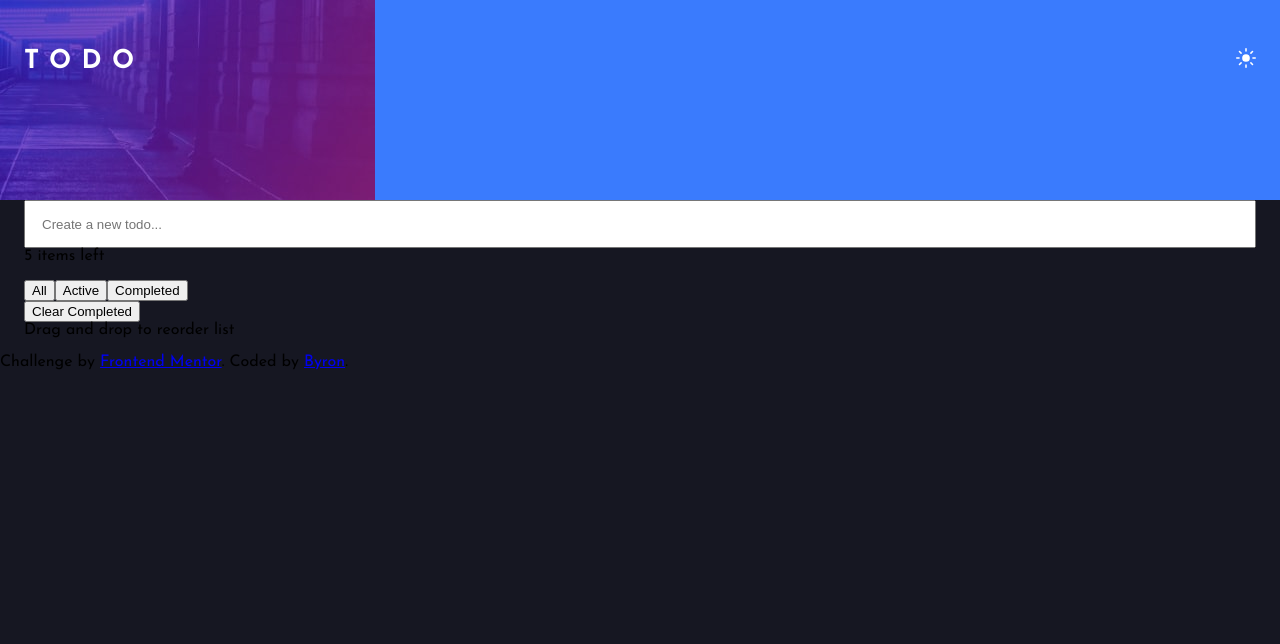
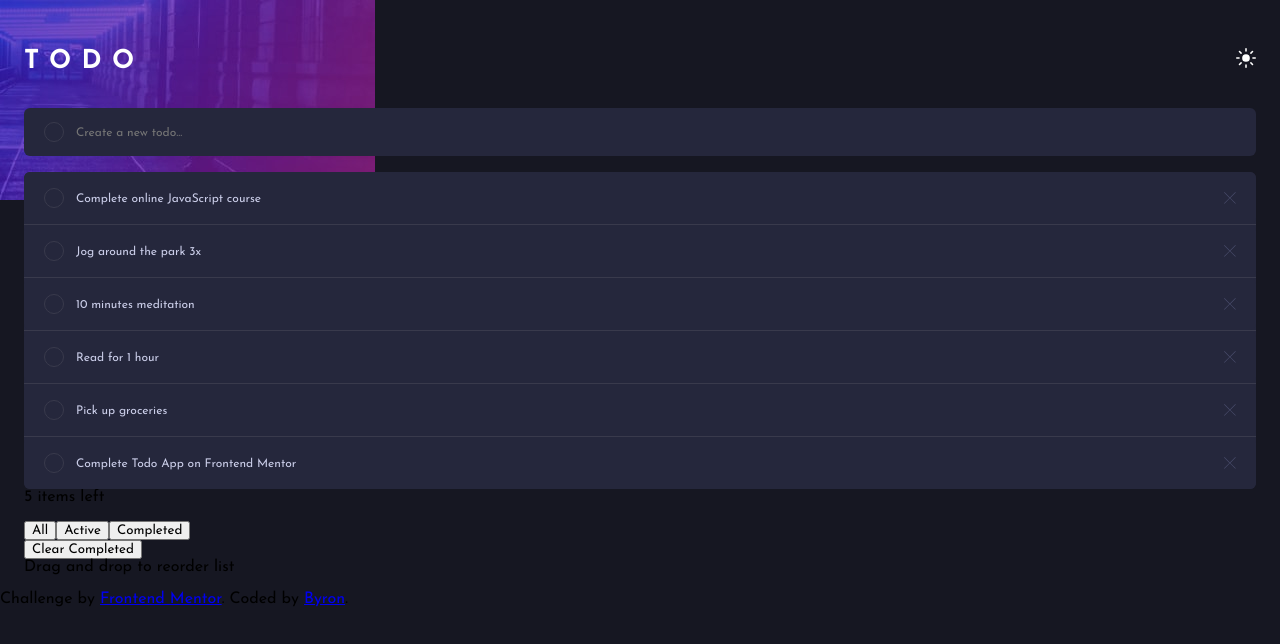
Before and after one commit to byronbyron/todo-app, a Next.js app: page / in a window 1280 px wide. Shown: the top 644 px of the page. Built offline with nearby package versions, Linux system fonts and the light colour scheme.

Commit message:
Add basic styling for todo list items with dummy data

```diff
--- a/pages/index.js
+++ b/pages/index.js
@@ -2,6 +2,15 @@ import Head from 'next/head'
 import Image from 'next/image'
 
 export default function Home() {
+  const todos = [
+    {title: 'Complete online JavaScript course'},
+    {title: 'Jog around the park 3x'},
+    {title: '10 minutes meditation'},
+    {title: 'Read for 1 hour'},
+    {title: 'Pick up groceries'},
+    {title: 'Complete Todo App on Frontend Mentor'},
+  ]
+
   return (
     <div>
       <Head>
@@ -21,10 +30,24 @@ export default function Home() {
       </header>
 
       <main className="main container">
-        <form>
+        <form className="todo-form">
           <label htmlFor="todo" className="sr-only">Create a new todo</label>
-          <input type="text" name="todo" id="todo" placeholder="Create a new todo..." className="todo-item" />
+          <input type="text" name="todo" id="todo" placeholder="Create a new todo..." className="todo-input" />
         </form>
+
+        <ul className="todo-list">
+          {todos.map((todo, i) => {
+            return (
+              <li className="todo-item">
+                <button class="todo-btn">{todo.title}</button>
+                <button className="todo-delete">
+                  <span className="sr-only">Delete {todo.title}</span>
+                  <img src="/icon-cross.svg" alt="" />
+                </button>
+              </li>
+            );
+          })}
+        </ul>
 
         <div>
           <div>
--- a/styles/globals.css
+++ b/styles/globals.css
@@ -7,6 +7,11 @@
 
   --c-background: hsl(235, 21%, 11%);
   --c-title: hsl(0, 0%, 100%);
+  --c-todo-item: hsl(235, 24%, 19%);
+  --c-todo-item-text: hsl(234, 39%, 85%);
+  --c-todo-item-text-hover: hsl(236, 33%, 92%);
+  --c-todo-item-check-circle: hsl(237, 14%, 26%);
+  --c-todo-item-border: hsl(237, 14%, 26%);
 }
 
 .theme-light {
@@ -41,6 +46,11 @@ h1, p {
 a {
 }
 
+input,
+button {
+  font-family: inherit;
+}
+
 .container {
   padding-left: 1.5rem;
   padding-right: 1.5rem;
@@ -50,7 +60,7 @@ a {
   display: flex;
   padding-top: 3rem;
   padding-bottom: 1.8755rem;
-  background: url('/bg-mobile-dark.jpg') no-repeat left top var(--bright-blue);
+  background: url('/bg-mobile-dark.jpg') no-repeat left top;
   height: 200px;
 }
 
@@ -65,7 +75,8 @@ a {
 }
 
 .btn-theme {
-  padding: 0;
+  margin: -1rem -1rem 0 0;
+  padding: 1rem;
   border: 0;
   background: none;
 }
@@ -76,13 +87,92 @@ a {
 }
 
 .main {
+  margin-top: -5.75rem;
+}
 
+.todo-form {
+  margin-bottom: 1rem;
+  position: relative;
+}
+
+.todo-input {
+  font-size: 12px;
+  width: 100%;
+  height: 3rem;
+  border: 0;
+  padding: 0.625rem 1rem 0.5rem 3.25rem;
+  background-color: var(--c-todo-item);
+  border-radius: 0.375rem;
+}
+
+.todo-list {
+  margin: 0;
+  padding: 0;
+  list-style: none;
+  background-color: var(--c-todo-item);
+  border-radius: 0.375rem;
 }
 
 .todo-item {
+  display: flex;
+  position: relative;
+}
+
+.todo-item + .todo-item {
+  border-top: 1px solid var(--c-todo-item-border);
+}
+
+.todo-btn,
+.todo-delete {
+  background: none;
+  padding: 0;
+  border: 0;
+  color: var(--c-todo-item-text);
+}
+
+.todo-btn {
+  font-size: 12px;
   width: 100%;
-  height: 3rem;
-  padding: 0.5rem 1rem;
+  height: 3.25rem;
+  border: 0;
+  padding: 0.625rem 3rem 0.5rem 3.25rem;
+  background-color: var(--c-todo-item);
+  border-radius: 0.375rem;
+  text-align: left;
+}
+
+.todo-form::before,
+.todo-btn::before {
+  content: '';
+  width: 1.25rem;
+  height: 1.25rem;
+  position: absolute;
+  top: 50%;
+  left: 1.25rem;
+  transform: translateY(-50%);
+  border: 1px solid var(--c-todo-item-check-circle);
+  border-radius: 1.25rem;
+}
+
+.todo-btn:hover,
+.todo-btn:focus {
+  color: var(--c-todo-item-text-hover);
+}
+
+.todo-delete {
+  width: 3.25rem;
+  height: 3.25rem;
+  color: var(--c-todo-item-text);
+  position: absolute;
+  top: 0;
+  right: 0;
+  display: flex;
+  align-items: center;
+  justify-content: center;
+}
+
+.todo-delete img {
+  width: 0.75rem;
 }
 
 .attribution {
```
